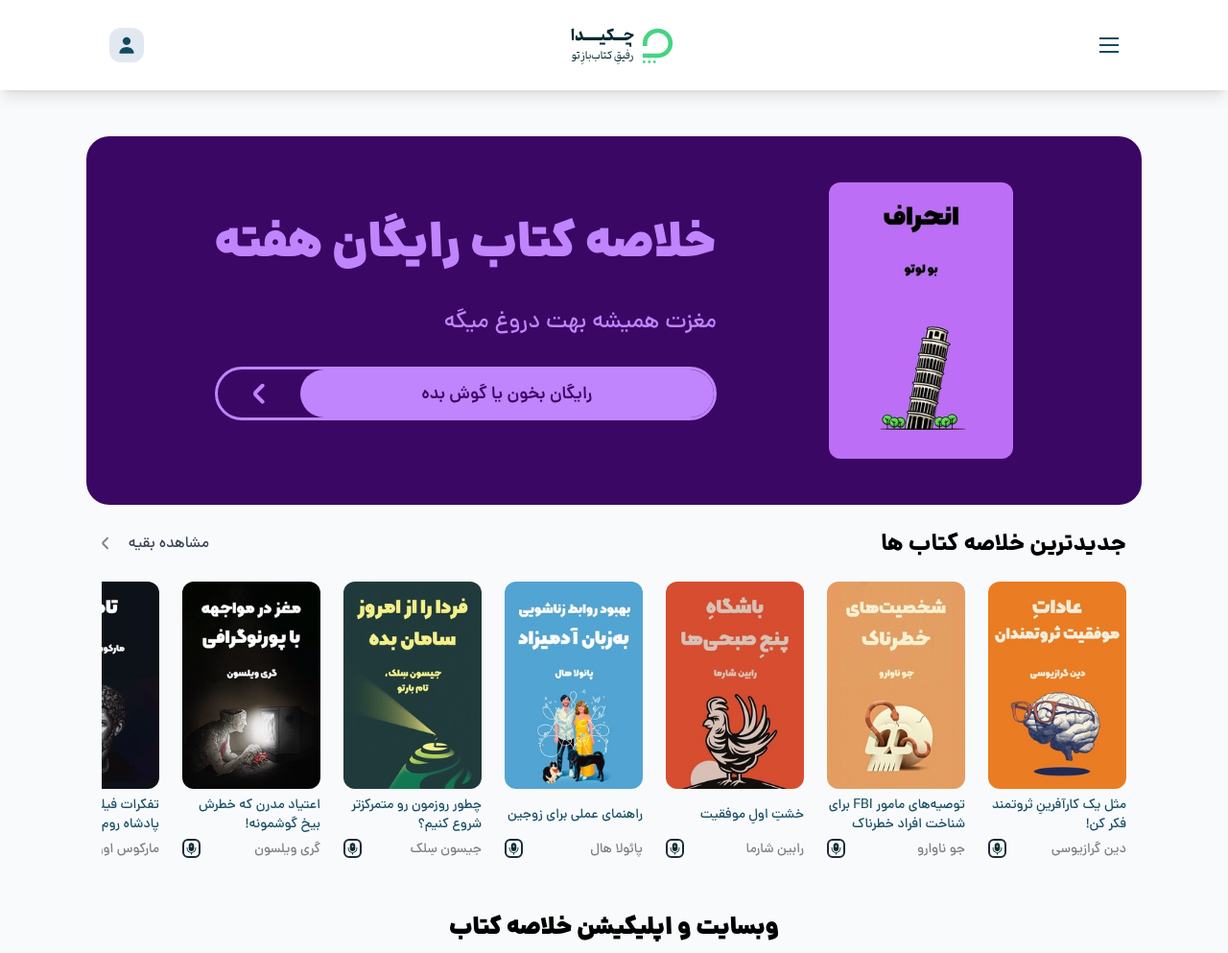
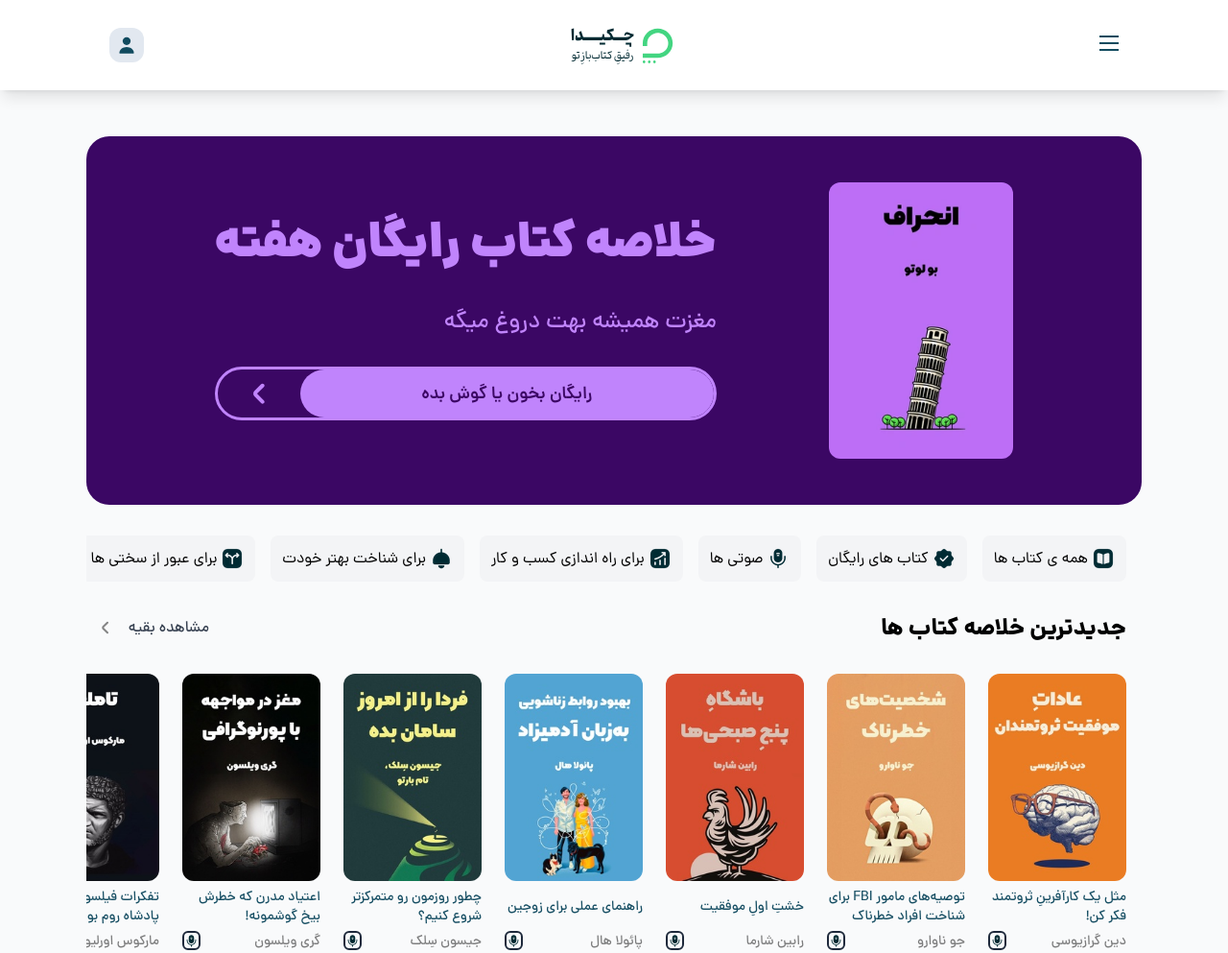
Before and after one commit to sinas3h/chekida, a website: page public/index.html in a window 1280 px wide. Shown: the top 993 px of the page at 96% size. Drawn offline with nearby package versions, Linux system fonts and the light colour scheme.

Commit message:
added category bar

```diff
--- a/public/index.html
+++ b/public/index.html
@@ -15,12 +15,8 @@
         <nav id="nav" class="flex flex-col relative">
             <div class="container xl:max-w-[1100px] flex row justify-between items-center p-6">
                 <!-- hamburger menu icon -->
-                <div id="menu" class="cursor-pointer">
-                    <svg xmlns:xlink="http://www.w3.org/1999/xlink" width="20" height="16" viewBox="0 0 20 16" fill="none" xmlns="http://www.w3.org/2000/svg">
-                        <line y1="1" x2="20" y2="1" stroke="#114B5F" stroke-width="2px" fill="none"></line>
-                        <line y1="8" x2="20" y2="8" stroke="#114B5F" stroke-width="2px" fill="none"></line>
-                        <line y1="15" x2="20" y2="15" stroke="#114B5F" stroke-width="2px" fill="none"></line>
-                   </svg>
+                <div id="menu" class="cursor-pointer transition-all">
+                    <svg xmlns:xlink="http://www.w3.org/1999/xlink" width="20" height="20" viewBox="0 0 20 20" fill="none" xmlns="http://www.w3.org/2000/svg"><line y1="1" x2="20" y2="1" stroke="#114B5F" stroke-width="2px" fill="none"></line><line y1="8" x2="20" y2="8" stroke="#114B5F" stroke-width="2px" fill="none"></line><line y1="15" x2="20" y2="15" stroke="#114B5F" stroke-width="2px" fill="none"></line></svg>
                 </div>
                 <!-- chekida icon -->
                 <div>
@@ -125,9 +121,41 @@
         </div>
         <!-- finish free book -->
 
+        <!-- start category bar -->
+        <div class="container xl:max-w-[1100px] overflow-x-auto my-8">
+            <ul class="w-max flex gap-2 md:gap-4 justify-start items-center">
+                <li class="flex gap-1 justify-between items-center p-2 md:p-3 bg-gray-100 rounded-lg text-sm md:text-base font-light">
+                    <img class="w-5 md:w-6 h-auto" src="./assets/category/e3e4a0beb712ae4902303babd62bdc3f.png" alt=""/>
+                    <a href="#">همه ی کتاب ها</a></li>
+                <li class="flex gap-1 justify-between items-center p-2 md:p-3 bg-gray-100 rounded-lg text-sm md:text-base font-light">
+                    <img class="w-5 md:w-6 h-auto" src="./assets/category/2c640130a760e17fe1a8bb3c0911330d.png" alt=""/>
+                    <a href="#">کتاب های رایگان</a></li>
+                <li class="flex gap-1 justify-between items-center p-2 md:p-3 bg-gray-100 rounded-lg text-sm md:text-base font-light">
+                    <img class="w-5 md:w-6 h-auto" src="./assets/category/f55e6b3dfd6da21f7b6717c66cc9f94b.png" alt=""/>
+                    <a href="#">صوتی ها</a></li>
+                <li class="flex gap-1 justify-between items-center p-2 md:p-3 bg-gray-100 rounded-lg text-sm md:text-base font-light">
+                    <img class="w-5 md:w-6 h-auto" src="./assets/category/ca2c7b72233eb8db4ed90929ed46d97b.png" alt=""/>
+                    <a href="#">برای راه اندازی کسب و کار</a></li>
+                <li class="flex gap-1 justify-between items-center p-2 md:p-3 bg-gray-100 rounded-lg text-sm md:text-base font-light">
+                    <img class="w-5 md:w-6 h-auto" src="./assets/category/01ac4036ae1ffff25c02be2cb9767433.png" alt=""/>
+                    <a href="#">برای شناخت بهتر خودت</a></li>
+                <li class="flex gap-1 justify-between items-center p-2 md:p-3 bg-gray-100 rounded-lg text-sm md:text-base font-light">
+                    <img class="w-5 md:w-6 h-auto" src="./assets/category/41d6a42dde9bf1c274664fc1d435a6d5.png" alt=""/>
+                    <a href="#">برای عبور از سختی ها</a></li>
+                <li class="flex gap-1 justify-between items-center p-2 md:p-3 bg-gray-100 rounded-lg text-sm md:text-base font-light">
+                    <img class="w-5 md:w-6 h-auto" src="./assets/category/388187df10d964e30bce22e1ab02a427.png" alt=""/>
+                    <a href="#">برای زندگی عاشقانه</a></li>
+                <li class="flex gap-1 justify-between items-center p-2 md:p-3 bg-gray-100 rounded-lg text-sm md:text-base font-light">
+                    <img class="w-5 md:w-6 h-auto" src="./assets/category/03835e4bde22a9db1cc124afa8ece8b9.png" alt=""/>
+                    <a href="#">برای آرامش زندگی</a></li>
+
+            </ul>
+        </div>
+    <!-- finish category bar -->
+
         <!-- start newest books -->
-        <div class="container xl:max-w-[1100px] my-6 flex flex-col w-full">
-            <div class="flex flex-row justify-between items-center">
+        <div class="mx-auto xl:max-w-[1100px] my-6 flex flex-col">
+            <div class="container flex flex-row justify-between items-center">
                 <h1 class="text-lg md:text-2xl font-bold">جدیدترین خلاصه کتاب ها</h1>
                 <div class="flex flex-row justify-between items-center w-20 md:w-28 cursor-pointer">
                     <p class="text-xs text-gray-700 md:text-base md:ml-2">مشاهده بقیه</p>
@@ -139,7 +167,7 @@
                 </div>
             </div>
 
-            <div class=" overflow-x-auto">
+            <div class="container overflow-x-auto py-4">
                 <ul x-data="{
                     books:[
                         {id:1 , title:'مثل یک کارآفرینِ ثروتمند فکر کن!' , img:'./assets/newest/6e6679811b1614420ac780bb9bba3fbf.jpg' , writer:'دین گرازیوسی'},
@@ -152,7 +180,7 @@
                         {id:8 , title:'و بچه‌هات بابت خوندن این کتاب ازت قدردانی می‌کنن!' , img:'./assets/newest/c56970a23c873a4a095b6b2d724cec80.jpg' , writer:'فیلیپیا پری'}
                         ]
                     }"
-                    class="my-6 w-max flex gap-2 justify-start items-center">
+                    class="mt-4 w-max flex gap-2 justify-start items-center">
 
                     <template x-for="book in books" :key="book.id">
                         <li class="flex flex-col justify-between ml-4 w-32 lg:w-36 h-72">
--- a/public/js/js.js
+++ b/public/js/js.js
@@ -48,11 +48,11 @@ function menuFunction() {
     if(menuBar.classList.contains("top-[-500px]")){
         menuBar.classList.remove("top-[-500px]")
         menuBar.classList.add("top-20")
-        document.getElementById('nav').style.filter = "none"
+        menu.innerHTML = '<svg xmlns:xlink="http://www.w3.org/1999/xlink" xmlns="http://www.w3.org/2000/svg" viewBox="0 0 20 20" fill="none" stroke="currentColor" stroke-width="2" stroke-linecap="round" stroke-linejoin="round" class="feather feather-x" width="20"  height="20" ><line x1="18" y1="6" x2="6" y2="18" stroke="#002A32" fill="none" stroke-width="2px"></line><line x1="6" y1="6" x2="18" y2="18" stroke="#002A32" fill="none" stroke-width="2px"></line></svg>'
     } else {
         menuBar.classList.remove("top-20")
         menuBar.classList.add("top-[-500px]")
-
+        menu.innerHTML = '<svg xmlns:xlink="http://www.w3.org/1999/xlink" width="20" height="20" viewBox="0 0 20 20" fill="none" xmlns="http://www.w3.org/2000/svg"><line y1="1" x2="20" y2="1" stroke="#114B5F" stroke-width="2px" fill="none"></line><line y1="8" x2="20" y2="8" stroke="#114B5F" stroke-width="2px" fill="none"></line><line y1="15" x2="20" y2="15" stroke="#114B5F" stroke-width="2px" fill="none"></line></svg>'
     }
 
 }
```
Also changed, not shown: public/assets/category/01ac4036ae1ffff25c02be2cb9767433.png (added), public/assets/category/03835e4bde22a9db1cc124afa8ece8b9.png (added), public/assets/category/2c640130a760e17fe1a8bb3c0911330d.png (added), public/assets/category/388187df10d964e30bce22e1ab02a427.png (added), public/assets/category/41d6a42dde9bf1c274664fc1d435a6d5.png (added), public/assets/category/ca2c7b72233eb8db4ed90929ed46d97b.png (added), public/assets/category/e3e4a0beb712ae4902303babd62bdc3f.png (added), public/assets/category/f55e6b3dfd6da21f7b6717c66cc9f94b.png (added), public/assets/svg/svgexport-5.svg (added), public/build/tailwind.css.
